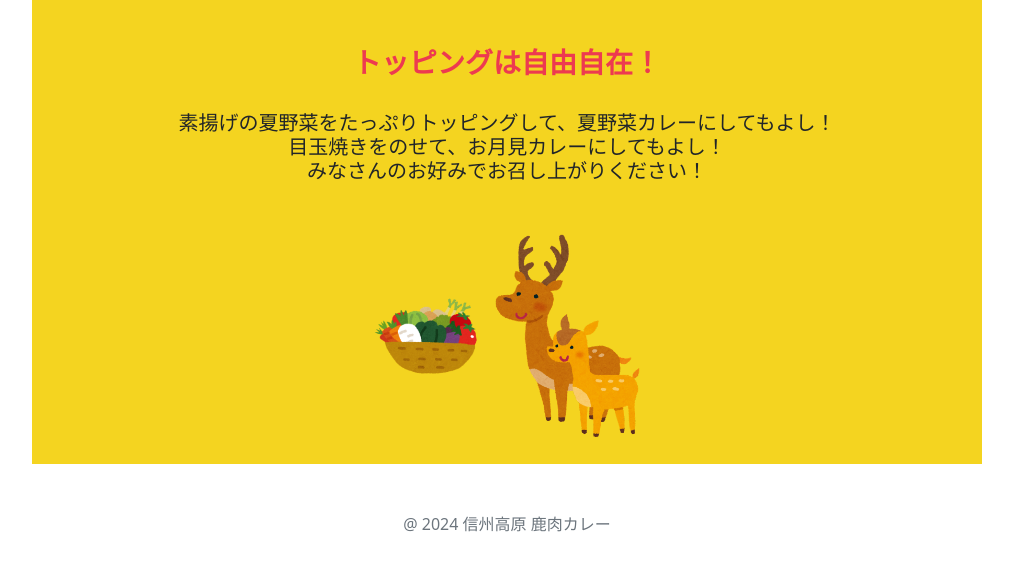
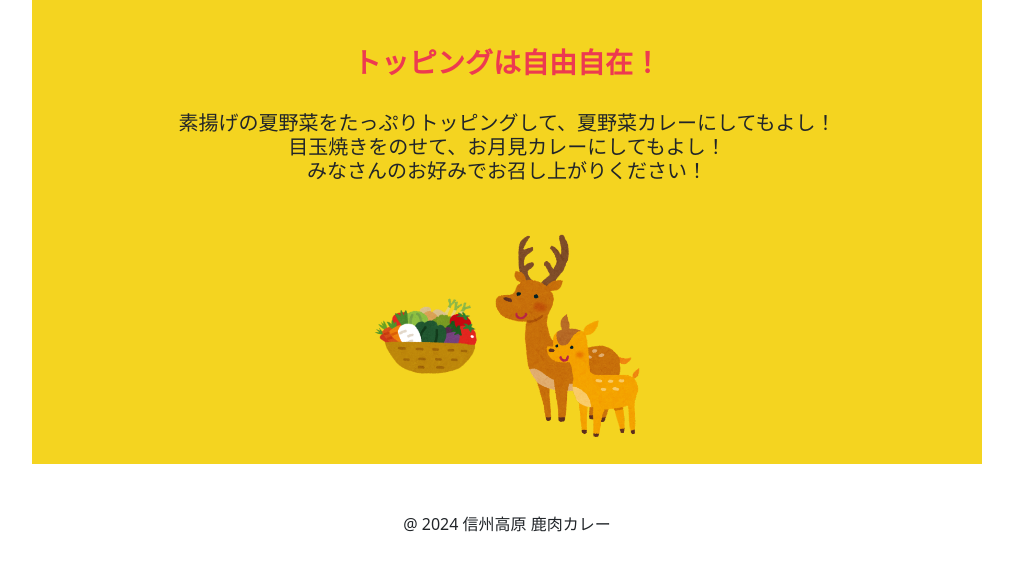
Before and after one commit to marunaka-food-corp/tidus-shikaniku-curry, a plain HTML site: page docs/index.html in a window 1280 px wide. Shown: the part 3925-4495 px from the top of the page, without its empty margins (133-1146 px from the left). Drawn offline with nearby package versions, Linux system fonts and the light colour scheme.

Commit message:
Update index.html

```diff
--- a/docs/index.html
+++ b/docs/index.html
@@ -99,11 +99,14 @@
         </div>
       </div>
       <div class="row text-center mt-5 mb-5">
+        <!--
         <p>
           <a href="#" class="text-muted text-decoration-none">
             @ 2024 信州高原 鹿肉カレー
           </a>
         </p>
+        -->
+        <footer>@ 2024 信州高原 鹿肉カレー</footer>
       </div>
     </div>
     <script
```
